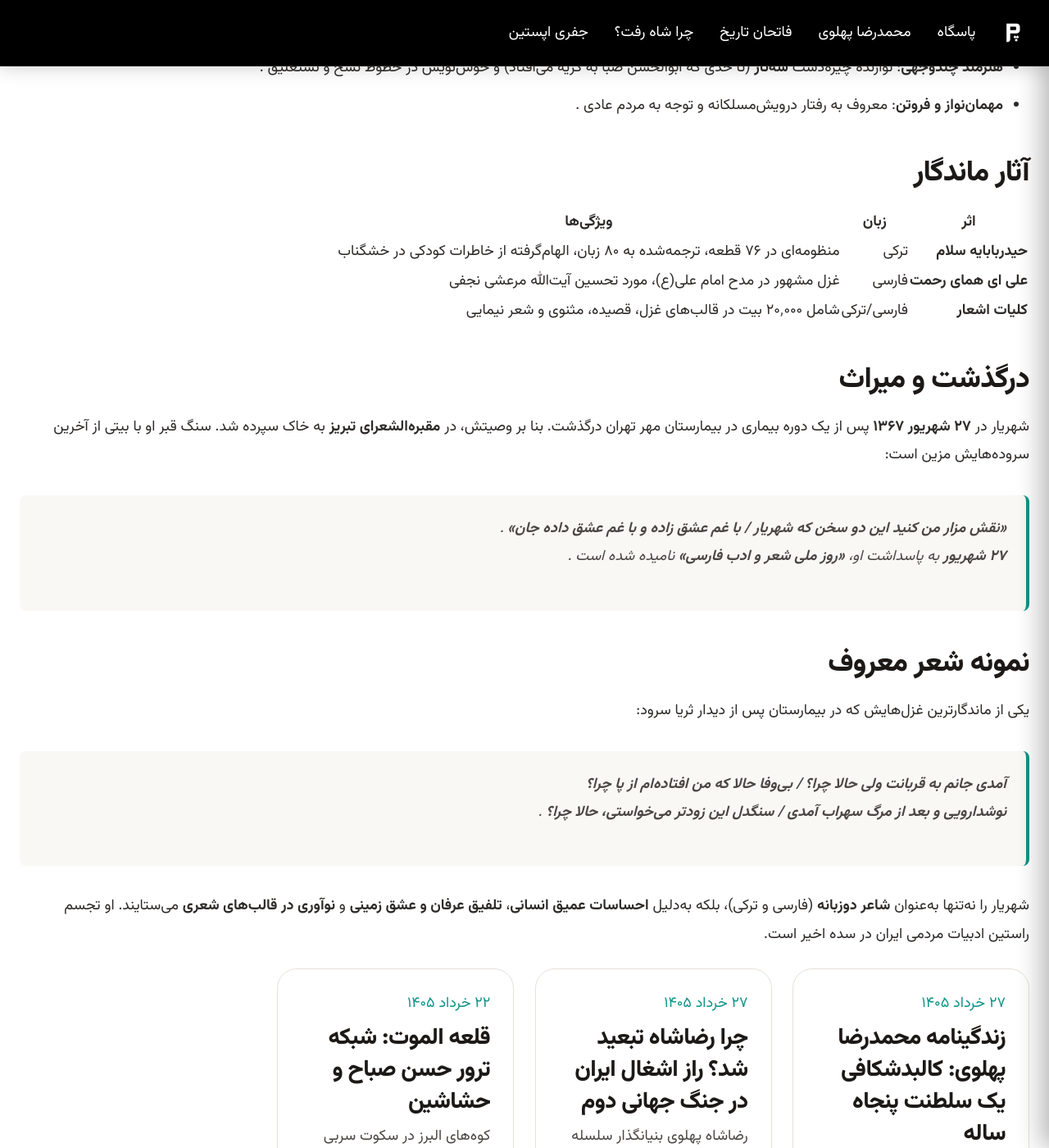
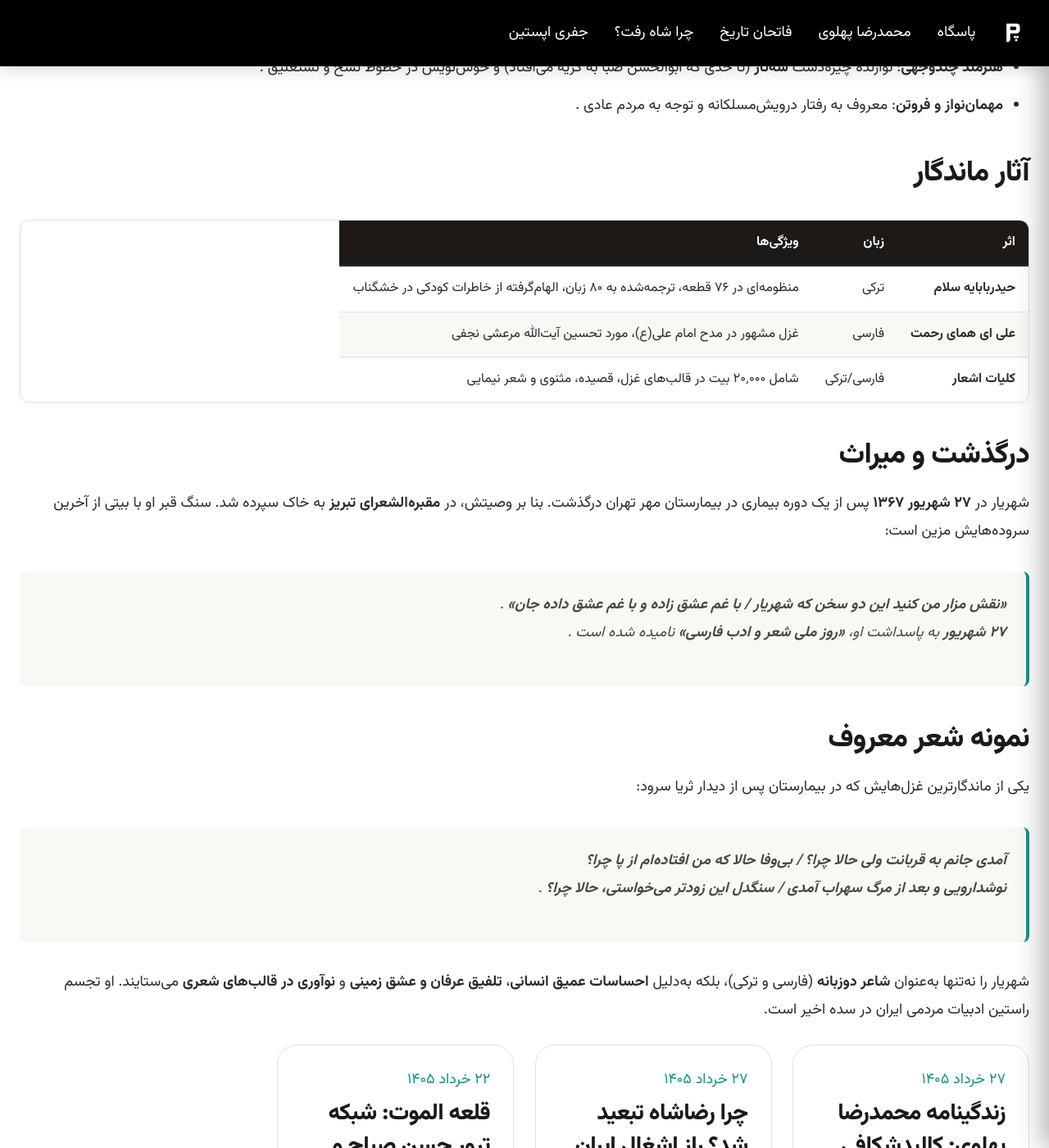
Before and after one commit to darkblog/darkblog.github.io, a Jekyll site: the page built from _posts/2025-7-5-62.md, in a window 1280 px wide and 1400 px high, scrolled down 1176 px. Shown: the whole window at 82% size. Built offline with Jekyll 4.4.1, drawn with Linux system fonts in a browser that asks for light colours; nearby versions of some CDN libraries.

Commit message:
Update default.html

```diff
--- a/_layouts/default.html
+++ b/_layouts/default.html
@@ -1,8 +1,8 @@
 <!DOCTYPE html>
 <html lang="fa" dir="rtl" itemscope itemtype="https://schema.org/WebPage">
 <head>
-  <meta charset="UTF-8" />
-  <meta name="viewport" content="width=device-width, initial-scale=1.0" />
+  <meta charset="UTF-8">
+  <meta name="viewport" content="width=device-width, initial-scale=1.0">
 
   {%- capture desc_raw -%}
     {%- if page.type == 'post' -%}
@@ -78,7 +78,7 @@
           "name": "وبلاگ پاسگاه",
           "logo": {
             "@type": "ImageObject",
-            "url": "{{ site.url }}/blog.svg"
+            "url": "{{ site.url | absolute_url }}/blog.svg"
           }
         },
         "datePublished": "{{ page.date | date_to_xmlschema }}",
@@ -100,7 +100,7 @@
             "@type": "ListItem",
             "position": 2,
             "name": "وبلاگ",
-            "item": "{{ site.url }}/blog"
+            "item": "{{ site.url | absolute_url }}/blog"
           },
           {
             "@type": "ListItem",
@@ -116,28 +116,26 @@
   {%- endif -%}
 
   <link rel="canonical" href="{{ page.url | absolute_url }}">
-  <link rel="icon" type="image/svg+xml" href="{{ site.url }}/blog.svg">
+  <link rel="icon" type="image/svg+xml" href="/blog.svg">
 
   <meta name="theme-color" content="#000000">
   <meta name="apple-mobile-web-app-status-bar-style" content="black">
 
-  <link rel="stylesheet" href="https://cdnjs.cloudflare.com/ajax/libs/font-awesome/7.0.1/css/all.min.css" />
-  <link rel="preconnect" href="https://fonts.googleapis.com" />
-  <link rel="preconnect" href="https://fonts.gstatic.com" crossorigin />
-  <link href="https://fonts.googleapis.com/css2?family=Vazirmatn:wght@400;500;700;800&display=swap" rel="stylesheet" />
+  <link rel="stylesheet" href="https://cdnjs.cloudflare.com/ajax/libs/font-awesome/7.0.1/css/all.min.css">
+  <link rel="preconnect" href="https://fonts.googleapis.com">
+  <link rel="preconnect" href="https://fonts.gstatic.com" crossorigin>
+  <link href="https://fonts.googleapis.com/css2?family=Vazirmatn:wght@400;500;700;800&display=swap" rel="stylesheet">
   <style>
     * {
       box-sizing: border-box;
       margin: 0;
       padding: 0;
     }
-
     :root {
       --header-height: 5rem;
       --gap: clamp(1rem, 2vw, 2rem);
       --font-size-base: 1.125rem;
     }
-
     body {
       font-family: 'Vazirmatn', system-ui, sans-serif;
       font-weight: 400;
@@ -149,11 +147,9 @@
       flex-direction: column;
       font-size: var(--font-size-base);
     }
-
     main {
       flex: 1;
     }
-
     .sr-only {
       position: absolute;
       width: 1px;
@@ -165,7 +161,6 @@
       white-space: nowrap;
       border: 0;
     }
-
     .site-header {
       position: fixed;
       top: 0;
@@ -178,15 +173,12 @@
       box-shadow: 0 4px 20px rgba(0, 0, 0, 0.15);
       font-size: inherit;
     }
-
     .site-header.hidden-nav {
       transform: translateY(-100%);
     }
-
     .site-header.visible-nav {
       transform: translateY(0);
     }
-
     .header-inner {
       max-width: 80rem;
       margin: 0 auto;
@@ -196,7 +188,6 @@
       justify-content: flex-start;
       gap: var(--gap);
     }
-
     .brand {
       display: flex;
       align-items: center;
@@ -205,19 +196,16 @@
       flex-shrink: 0;
       font-size: inherit;
     }
-
     .brand img {
       height: 2.5rem;
       width: auto;
     }
-
     .desktop-nav {
       flex: 1;
       display: flex;
       justify-content: flex-start;
       font-size: inherit;
     }
-
     .desktop-nav ul {
       display: flex;
       align-items: center;
@@ -229,7 +217,6 @@
       direction: rtl;
       font-size: inherit;
     }
-
     .desktop-nav a {
       color: white;
       text-decoration: none;
@@ -237,18 +224,15 @@
       white-space: nowrap;
       font-size: inherit;
     }
-
     .desktop-nav a:hover {
       color: #2dd4bf;
     }
-
     .desktop-nav h1 {
       margin: 0;
       font-weight: 700;
       display: inline;
       font-size: inherit;
     }
-
     .hamburger {
       display: none;
       flex-direction: column;
@@ -261,7 +245,6 @@
       flex-shrink: 0;
       font-size: inherit;
     }
-
     .hamburger span {
       display: block;
       width: 1.75rem;
@@ -269,7 +252,6 @@
       background-color: white;
       transition: all 0.3s ease;
     }
-
     .hamburger.active span:nth-child(1) {
       transform: rotate(45deg) translate(5px, 5px);
     }
@@ -279,7 +261,6 @@
     .hamburger.active span:nth-child(3) {
       transform: rotate(-45deg) translate(6px, -6px);
     }
-
     .mobile-nav-overlay {
       position: fixed;
       top: 0;
@@ -292,12 +273,10 @@
       visibility: hidden;
       transition: opacity 0.3s ease, visibility 0.3s ease;
     }
-
     .mobile-nav-overlay.open {
       opacity: 1;
       visibility: visible;
     }
-
     .mobile-nav {
       position: fixed;
       top: 0;
@@ -314,11 +293,9 @@
       box-shadow: -8px 0 30px rgba(0, 0, 0, 0.3);
       font-size: inherit;
     }
-
     .mobile-nav.open {
       transform: translateX(0);
     }
-
     .mobile-nav ul {
       display: flex;
       flex-direction: column;
@@ -329,7 +306,6 @@
       margin: 0;
       font-size: inherit;
     }
-
     .mobile-nav a {
       color: white;
       text-decoration: none;
@@ -339,18 +315,15 @@
       border-bottom: 1px solid rgba(255, 255, 255, 0.05);
       font-size: inherit;
     }
-
     .mobile-nav a:hover {
       color: #2dd4bf;
     }
-
     .mobile-nav h1 {
       margin: 0;
       font-weight: 700;
       line-height: 1.4;
       font-size: inherit;
     }
-
     .main-content {
       padding-top: calc(var(--header-height) + 2rem);
       padding-bottom: 1.5rem;
@@ -359,16 +332,13 @@
       background-color: white;
       font-size: inherit;
     }
-
     .main-content-inner {
       max-width: 80rem;
       margin: 0 auto;
     }
-
     .articles-section {
       margin-top: 0;
     }
-
     .article-list {
       display: grid;
       grid-template-columns: repeat(auto-fill, minmax(min(280px, 100%), 1fr));
@@ -376,7 +346,6 @@
       list-style: none;
       padding: 0;
     }
-
     .article-item {
       background-color: white;
       border: 1px solid #e5e0db;
@@ -384,41 +353,34 @@
       overflow: hidden;
       transition: all 0.4s cubic-bezier(0.4, 0, 0.2, 1);
     }
-
     .article-item:hover {
       transform: translateY(-10px);
       box-shadow: 0 12px 30px rgba(0, 0, 0, 0.08);
     }
-
     .article-link {
       text-decoration: none;
       color: inherit;
       display: block;
     }
-
     .article-item figure {
       margin: 0;
     }
-
     .article-item figure img {
       display: block;
       width: 100%;
       height: clamp(10rem, 20vw, 14rem);
       object-fit: cover;
     }
-
     .article-body {
       padding: clamp(1rem, 2.5vw, 1.75rem);
       font-size: inherit;
     }
-
     .article-body time {
       display: inline-block;
       color: #0d9488;
       margin-bottom: 0.5rem;
       font-size: inherit;
     }
-
     .article-body h2 {
       font-weight: 800;
       line-height: 1.4;
@@ -427,7 +389,6 @@
       letter-spacing: -0.02em;
       color: #1c1917;
     }
-
     .article-body p {
       color: #4a4643;
       display: -webkit-box;
@@ -436,7 +397,6 @@
       overflow: hidden;
       font-size: inherit;
     }
-
     .read-more {
       display: inline-flex;
       align-items: center;
@@ -447,21 +407,17 @@
       transition: color 0.2s;
       font-size: inherit;
     }
-
     .read-more:hover {
       color: #0f766e;
     }
-
     .hidden-article {
       display: none;
     }
-
     .load-more-wrapper {
       text-align: center;
       margin-top: var(--gap);
       font-size: inherit;
     }
-
     .btn-primary {
       display: inline-flex;
       align-items: center;
@@ -478,15 +434,12 @@
       font-family: inherit;
       font-size: inherit;
     }
-
     .btn-primary:hover {
       background-color: #000;
     }
-
     .post-header {
       margin-bottom: 3rem;
     }
-
     .post-title {
       font-size: clamp(2rem, 5vw, 2.5rem);
       font-weight: 800;
@@ -495,12 +448,10 @@
       margin-bottom: 2rem;
       letter-spacing: -0.02em;
     }
-
     .post-breadcrumb {
       margin-bottom: 2rem;
       font-size: inherit;
     }
-
     .post-breadcrumb a {
       display: inline-flex;
       align-items: center;
@@ -510,11 +461,9 @@
       font-weight: 500;
       font-size: inherit;
     }
-
     .post-breadcrumb a:hover {
       color: #0f766e;
     }
-
     .post-meta {
       display: flex;
       align-items: center;
@@ -524,7 +473,6 @@
       padding-bottom: 1.5rem;
       font-size: inherit;
     }
-
     .post-meta time {
       color: #1c1917;
       display: flex;
@@ -532,7 +480,6 @@
       gap: 0.35rem;
       font-size: inherit;
     }
-
     .post-author {
       display: flex;
       align-items: center;
@@ -540,31 +487,26 @@
       color: #1c1917;
       font-size: inherit;
     }
-
     .post-author i,
     .post-meta time i {
       font-size: 1.1rem;
       color: #1c1917;
     }
-
     .post-image {
       margin-bottom: 2.5rem;
     }
-
     .post-image img {
       display: block;
       width: 100%;
       height: auto;
       border-radius: 1rem;
     }
-
     .article-content {
       line-height: 1.9;
       color: #2d2a28;
       margin-top: 2.5rem;
       font-size: inherit;
     }
-
     .article-content h2 {
       font-weight: 800;
       margin: 2.5rem 0 1rem;
@@ -573,29 +515,24 @@
       letter-spacing: -0.02em;
       line-height: 1.4;
     }
-
     .article-content p {
       margin-bottom: 1.5rem;
       font-size: inherit;
     }
-
     .article-content a {
       color: #0d9488;
       text-decoration: none;
       font-weight: 500;
     }
-
     .article-content a:hover {
       text-decoration: underline;
     }
-
     .article-content img {
       max-width: 100%;
       height: auto;
       border-radius: 0.75rem;
       margin: 2rem 0;
     }
-
     .article-content blockquote {
       border-right: 4px solid #0d9488;
       padding-right: 1.5rem;
@@ -606,17 +543,49 @@
       padding: 1.5rem;
       border-radius: 0.5rem;
     }
-
     .article-content ul,
     .article-content ol {
       margin: 1.5rem 0;
       padding-right: 2rem;
     }
-
     .article-content li {
       margin-bottom: 0.75rem;
     }
-
+    .article-content table {
+      width: 100%;
+      border-collapse: collapse;
+      margin: 2rem 0;
+      font-size: 1rem;
+      text-align: right;
+      border: 1px solid #e5e0db;
+      border-radius: 0.75rem;
+      overflow: hidden;
+      box-shadow: 0 2px 8px rgba(0,0,0,0.04);
+      display: block;
+      overflow-x: auto;
+    }
+    .article-content thead {
+      background-color: #1c1917;
+      color: #fff;
+    }
+    .article-content th {
+      padding: 0.75rem 1rem;
+      font-weight: 700;
+      border-bottom: 2px solid #2d2a28;
+    }
+    .article-content td {
+      padding: 0.75rem 1rem;
+      border-bottom: 1px solid #e5e0db;
+    }
+    .article-content tbody tr:last-child td {
+      border-bottom: none;
+    }
+    .article-content tbody tr:nth-child(even) {
+      background-color: #faf8f5;
+    }
+    .article-content tbody tr:hover {
+      background-color: #f1ede8;
+    }
     .site-footer {
       background-color: #000000;
       padding: 2rem clamp(1rem, 3vw, 1.5rem);
@@ -629,23 +598,19 @@
       flex-direction: row;
       font-size: inherit;
     }
-
     .footer-logo {
       display: flex;
       align-items: center;
     }
-
     .footer-logo img {
       height: 3rem;
       width: auto;
       opacity: 0.9;
       transition: opacity 0.2s;
     }
-
     .footer-logo img:hover {
       opacity: 1;
     }
-
     .footer-social-link {
       color: #ffffff;
       font-size: 2rem;
@@ -654,11 +619,9 @@
       align-items: center;
       text-decoration: none;
     }
-
     .footer-social-link:hover {
       color: #2dd4bf;
     }
-
     body.no-scroll {
       overflow: hidden;
     }
@@ -668,22 +631,22 @@
 
   <header class="site-header visible-nav" role="banner">
     <div class="header-inner">
-      <a href="{{ site.url }}/" class="brand" aria-label="صفحه اصلی پاسگاه">
-        <img src="{{ site.url }}/blog.svg" alt="لوگوی پاسگاه" />
+      <a href="/" class="brand" aria-label="صفحه اصلی پاسگاه">
+        <img src="/blog.svg" alt="لوگوی پاسگاه">
       </a>
       <nav class="desktop-nav" aria-label="منوی اصلی">
         <ul>
           <li>
             {% if page.is_home %}
-            <h1><a href="{{ site.url }}/">پاسگاه</a></h1>
+            <h1><a href="/">پاسگاه</a></h1>
             {% else %}
-            <a href="{{ site.url }}/">پاسگاه</a>
+            <a href="/">پاسگاه</a>
             {% endif %}
           </li>
-          <li><a href="{{ site.url }}/blog/mohammadreza-pahlavi">محمدرضا پهلوی</a></li>
-          <li><a href="{{ site.url }}/blog/record">فاتحان تاریخ</a></li>
-          <li><a href="{{ site.url }}/blog/201">چرا شاه رفت؟</a></li>
-          <li><a href="{{ site.url }}/blog/epstein">جفری اپستین</a></li>
+          <li><a href="/blog/mohammadreza-pahlavi">محمدرضا پهلوی</a></li>
+          <li><a href="/blog/record">فاتحان تاریخ</a></li>
+          <li><a href="/blog/201">چرا شاه رفت؟</a></li>
+          <li><a href="/blog/epstein">جفری اپستین</a></li>
         </ul>
       </nav>
       <button class="hamburger" id="hamburger" type="button" aria-label="باز و بسته کردن منو" aria-expanded="false" aria-controls="mobileMenu">
@@ -700,15 +663,15 @@
     <ul>
       <li>
         {% if page.is_home %}
-        <h1><a href="{{ site.url }}/" class="mobile-link">پاسگاه</a></h1>
+        <h1><a href="/" class="mobile-link">پاسگاه</a></h1>
         {% else %}
-        <a href="{{ site.url }}/" class="mobile-link">پاسگاه</a>
+        <a href="/" class="mobile-link">پاسگاه</a>
         {% endif %}
       </li>
-      <li><a href="{{ site.url }}/blog/mohammadreza-pahlavi" class="mobile-link">محمدرضا پهلوی</a></li>
-      <li><a href="{{ site.url }}/blog/record" class="mobile-link">فاتحان تاریخ</a></li>
-      <li><a href="{{ site.url }}/blog/201" class="mobile-link">چرا شاه رفت؟</a></li>
-      <li><a href="{{ site.url }}/blog/epstein" class="mobile-link">جفری اپستین</a></li>
+      <li><a href="/blog/mohammadreza-pahlavi" class="mobile-link">محمدرضا پهلوی</a></li>
+      <li><a href="/blog/record" class="mobile-link">فاتحان تاریخ</a></li>
+      <li><a href="/blog/201" class="mobile-link">چرا شاه رفت؟</a></li>
+      <li><a href="/blog/epstein" class="mobile-link">جفری اپستین</a></li>
     </ul>
   </nav>
 
@@ -718,7 +681,7 @@
       <article>
         <header class="post-header">
           <nav class="post-breadcrumb" aria-label="مسیر صفحه">
-            <a href="{{ site.url }}/blog">
+            <a href="/blog">
               <i class="fa-solid fa-arrow-right" aria-hidden="true"></i>
               وبلاگ
             </a>
@@ -740,7 +703,7 @@
 
         {% if page.image %}
         <figure class="post-image">
-          <img src="{{ page.image | relative_url }}" alt="{{ page.title | escape }}" />
+          <img src="{{ page.image | relative_url }}" alt="{{ page.title | escape }}">
         </figure>
         {% endif %}
 
@@ -758,7 +721,7 @@
               <a href="{{ post.url | relative_url }}" class="article-link">
                 {% if post.image %}
                 <figure>
-                  <img src="{{ post.image | relative_url }}" alt="" loading="lazy" />
+                  <img src="{{ post.image | relative_url }}" alt="" loading="lazy">
                 </figure>
                 {% endif %}
                 <div class="article-body">
@@ -773,7 +736,7 @@
         </ul>
 
         <div class="load-more-wrapper">
-          <a href="{{ site.url }}/blog" class="btn-primary">
+          <a href="/blog" class="btn-primary">
             پست‌های بیشتر
             <i class="fa-solid fa-chevron-left" aria-hidden="true"></i>
           </a>
@@ -790,7 +753,7 @@
               <a href="{{ post.url | relative_url }}" class="article-link">
                 {% if post.image %}
                 <figure>
-                  <img src="{{ post.image | relative_url }}" alt="" loading="lazy" />
+                  <img src="{{ post.image | relative_url }}" alt="" loading="lazy">
                 </figure>
                 {% endif %}
                 <div class="article-body">
@@ -810,7 +773,7 @@
 
         {% if site.posts.size > posts_per_page %}
         <div class="load-more-wrapper">
-          <a href="https://www.pasgah.org/blog" class="btn-primary">
+          <a href="/blog" class="btn-primary">
             پست‌های بیشتر
             <i class="fa-solid fa-chevron-left" aria-hidden="true"></i>
           </a>
@@ -822,8 +785,8 @@
   </main>
 
   <footer class="site-footer" role="contentinfo">
-    <a href="{{ site.url }}/" class="footer-logo" aria-label="صفحه اصلی پاسگاه">
-      <img src="{{ site.url }}/blog.svg" alt="لوگوی پاسگاه" />
+    <a href="/" class="footer-logo" aria-label="صفحه اصلی پاسگاه">
+      <img src="/blog.svg" alt="لوگوی پاسگاه">
     </a>
     <a href="https://www.facebook.com/ehsanchehri" rel="me" class="footer-social-link" aria-label="فیسبوک">
       <i class="fa-brands fa-facebook" aria-hidden="true"></i>
```
